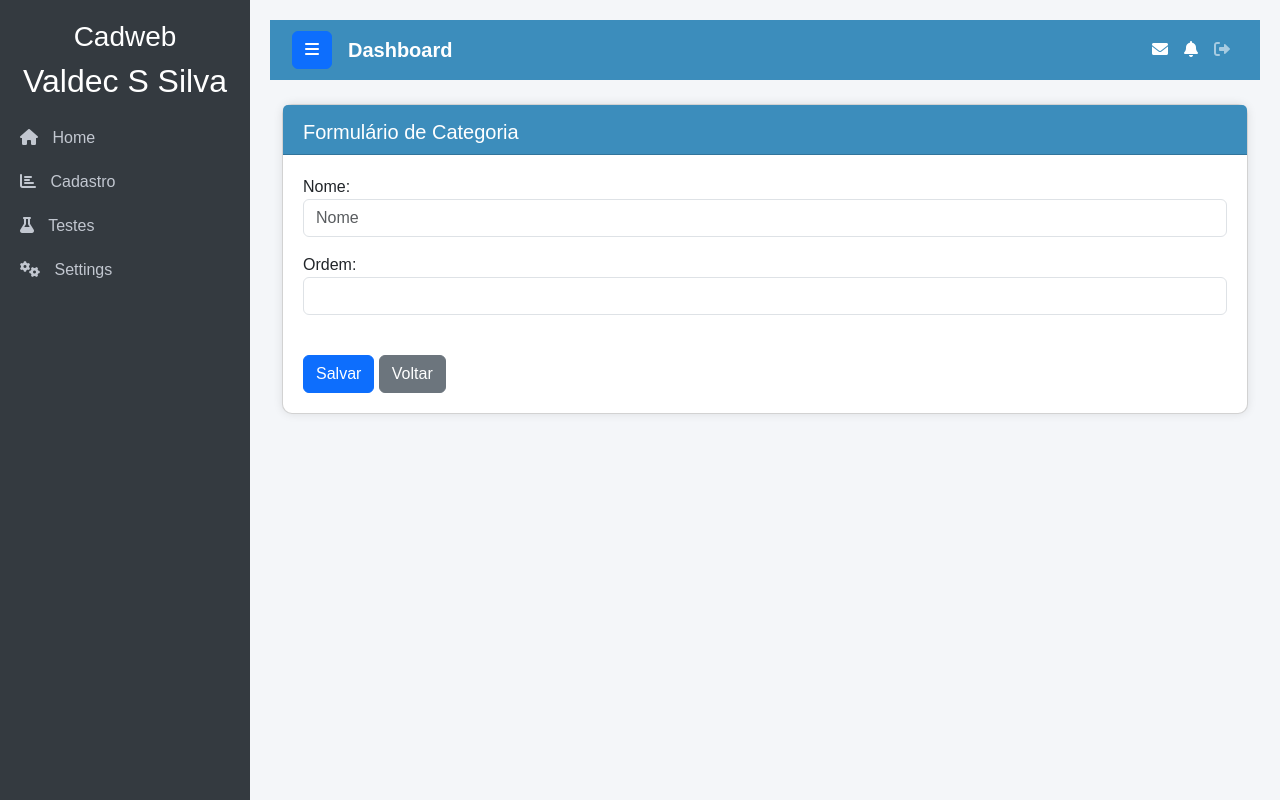
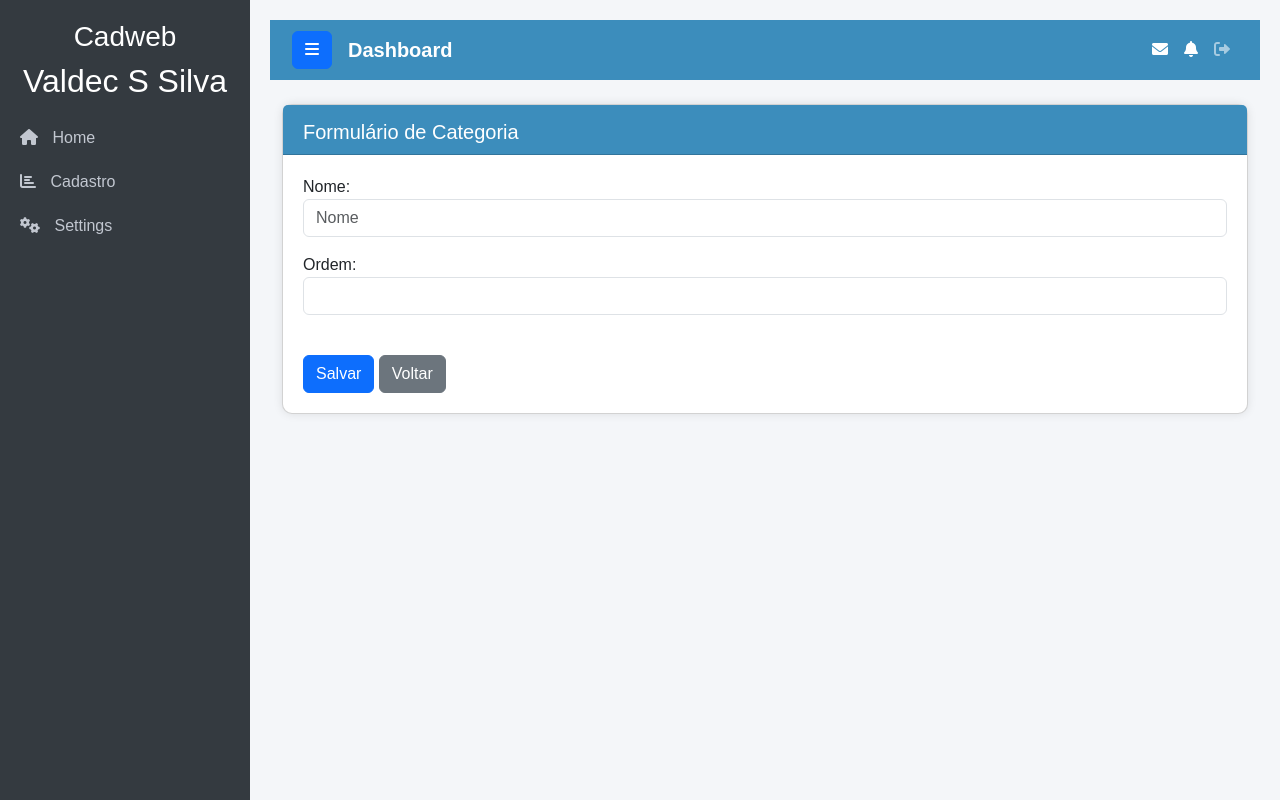
Before and after one commit to valdecssilva/piloto, a Django app: page /categoria/form in a window 1280 px wide. Run offline with Django 4.2, Linux system fonts and the light colour scheme; a user stored in the database is signed in; tables that the repository leaves empty hold one stand-in row (values such as "Sample post"); some libraries are stand-ins or nearby versions.

Commit message:
corrigindo erros de links quebrados

```diff
--- a/home/urls.py
+++ b/home/urls.py
@@ -26,9 +26,10 @@ urlpatterns = [
     path('produto/ajustar_estoque/<int:id>/', views.ajustar_estoque, name='ajustar_estoque'),
 
     # urls de Teste
-    path('teste1/', views.teste1, name='teste1'),
-    path('teste2/', views.teste2, name='teste2'),
+    # path('teste1/', views.teste1, name='teste1'),
+    # path('teste2/', views.teste2, name='teste2'),
     path('buscar_dados/<str:app_modelo>/', views.buscar_dados, name='buscar_dados'),
+
 
     # URLs de Pedido
     path('pedido/', views.pedido, name='pedido'),
--- a/home/views.py
+++ b/home/views.py
@@ -209,13 +209,13 @@ def ajustar_estoque(request, id):
 
 
 # View de teste1
-@login_required
-def teste1(request):
-    return render(request,'testes/teste1.html')
+#@login_required
+#def teste1(request):
+#    return render(request,'testes/teste1.html')
 # View de teste2
-@login_required
-def teste2(request):
-    return render(request, 'testes/teste2.html')
+#@login_required
+#def teste2(request):
+#    return render(request, 'testes/teste2.html')
 
 # View para busca genérica de dados (autocomplete)
 @login_required
--- a/templates/menu.html
+++ b/templates/menu.html
@@ -20,19 +20,6 @@
             </li>
         </ul>
     </li>
-
-    <li class="nav-item">
-        <a href="#" class="nav-link"><i class="fas fa-flask"></i> <span>Testes</span></a>
-        <ul class="submenu nav flex-column">
-            <li class="nav-item">
-                <a href="{% url 'teste1' %}" class="nav-link">Teste 1</a>
-            </li>
-            <li class="nav-item">
-                <a href="{% url 'teste2' %}" class="nav-link">Teste 2</a>
-            </li>
-        </ul>
-    </li>
-
     <li class="nav-item">
         <a href="#" class="nav-link"><i class="fas fa-cogs"></i> <span>Settings</span></a>
         <ul class="submenu nav flex-column">
```
